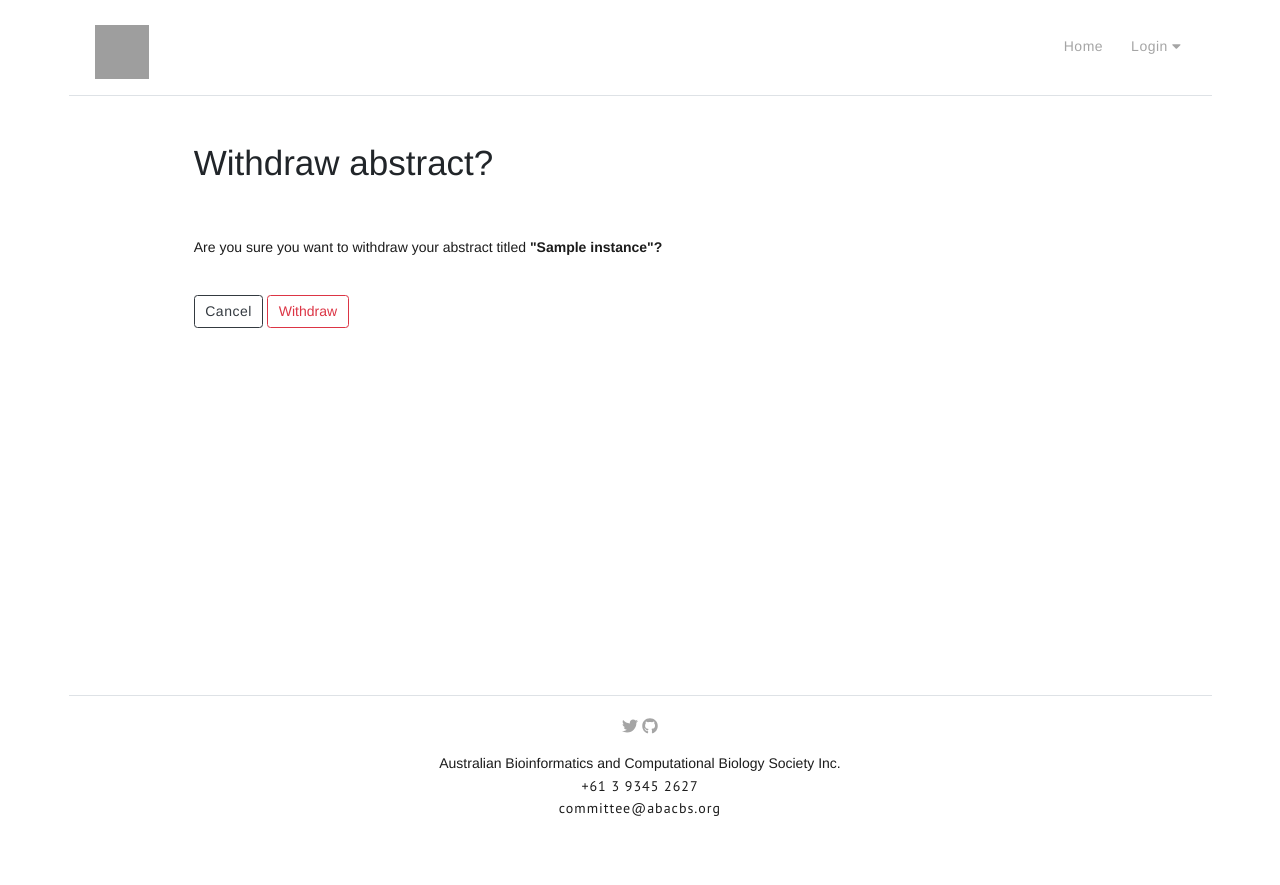
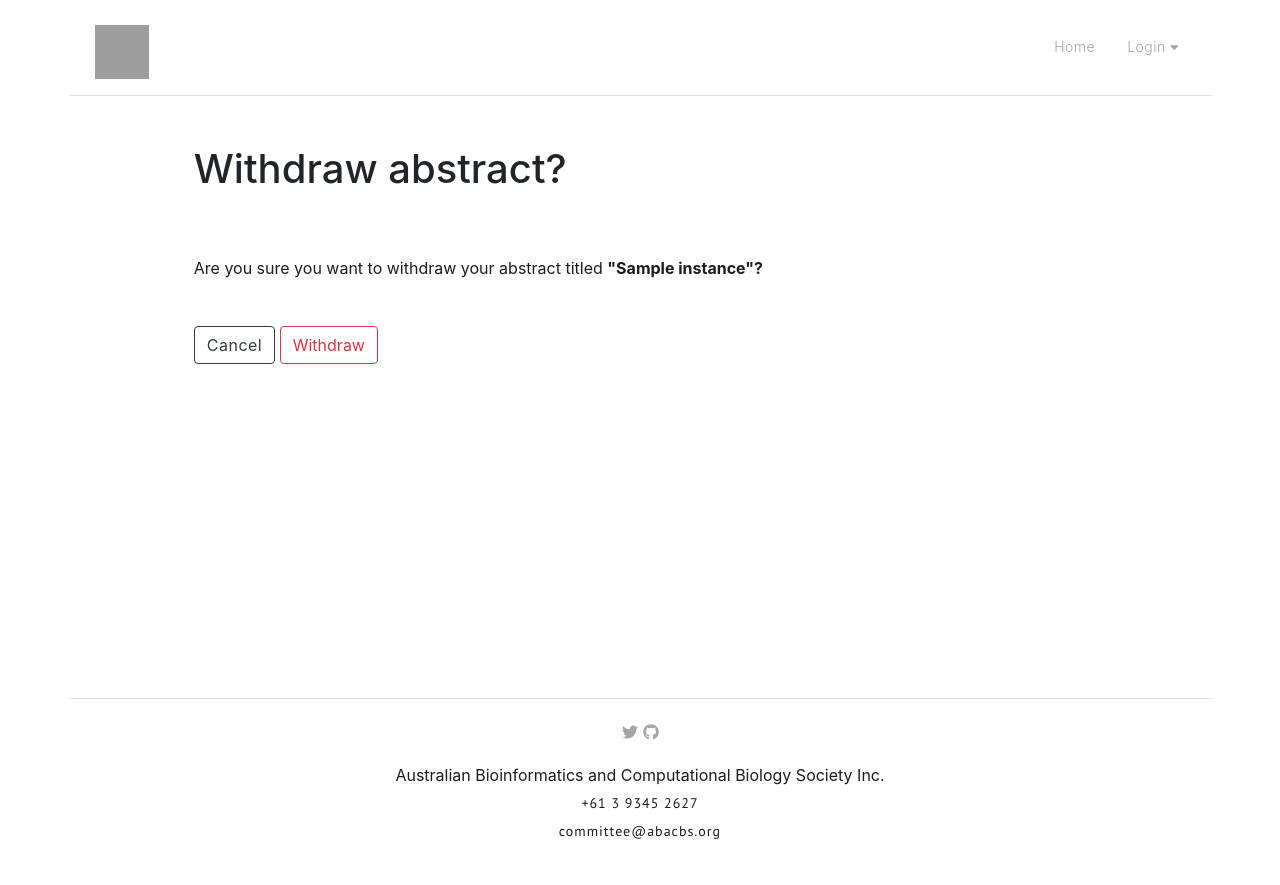
Before and after one commit to daniaki/ABACBSAbsSS, a Django app: template abstract/templates/abstract/delete.html in a window 1280 px wide. Before the commit the page ends 816 px from the top, so only its background shows below. Run offline with Django 3.2, Linux system fonts and the light colour scheme; the template is opened without the code that fills it: most values are stand-ins (such as "Sample title", 1, 10 or a date in 2020); some libraries are stand-ins or nearby versions; grey boxes are pictures that could not be loaded.

Commit message:
updated font styles

```diff
--- a/core/static/core/core/base.css
+++ b/core/static/core/core/base.css
@@ -23,10 +23,8 @@ futura-pt
 --------------------------------------------------------------------------- */
 /* Universal Font*/
 * {
-  font-family: Helvetica Neue, sans-serif;
     font-style: normal;
-  font-size: 14px;
-  line-height: 1.6;
+    line-height: 1.7;
 
     /* Debug */
     /*border: solid 1px red;*/
```
Lines whose indentation alone changed are shown as unchanged.
